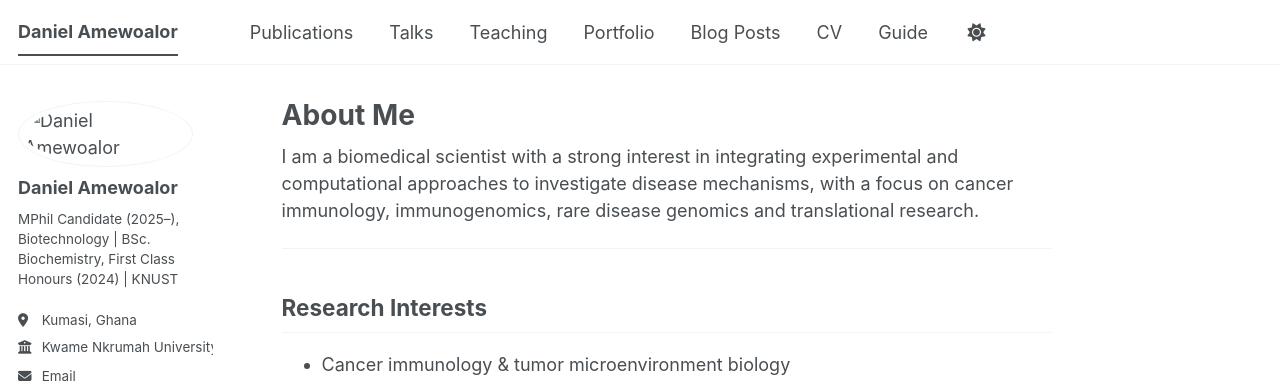
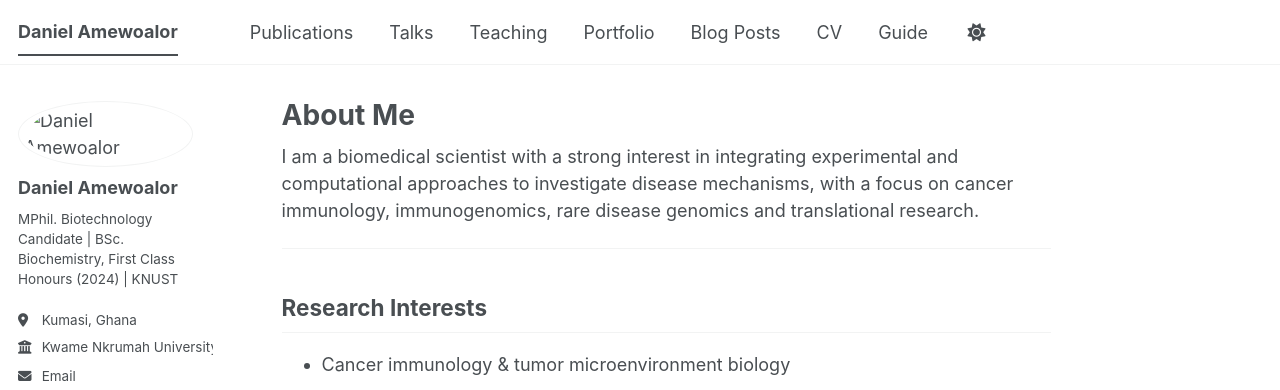
Before and after one commit to AmewoalorDaniel/amewoalordaniel.github.io, a Jekyll site: the page built from _pages/about.md, in a window 1280 px wide. Shown: the top 390 px of the page. Built offline with Jekyll 4.4.1, drawn with Linux system fonts in a browser that asks for light colours; some web fonts are replaced; a script bundle is joined from its source files by our own code; library files that are not in the unit come from our copies.

Commit message:
Update _config.yml

```diff
--- a/_config.yml
+++ b/_config.yml
@@ -15,7 +15,7 @@ author:
   avatar           : "/images/Pic6.jpeg"
   name             : "Daniel Amewoalor"
   pronouns         :
-  bio              : "MPhil Candidate (2025–), Biotechnology | BSc. Biochemistry, First Class Honours (2024) | KNUST"
+  bio              : "MPhil. Biotechnology Candidate | BSc. Biochemistry, First Class Honours (2024) | KNUST"
   location         : "Kumasi, Ghana"
   employer         : "Kwame Nkrumah University of Science and Technology"
   uri              :
```
